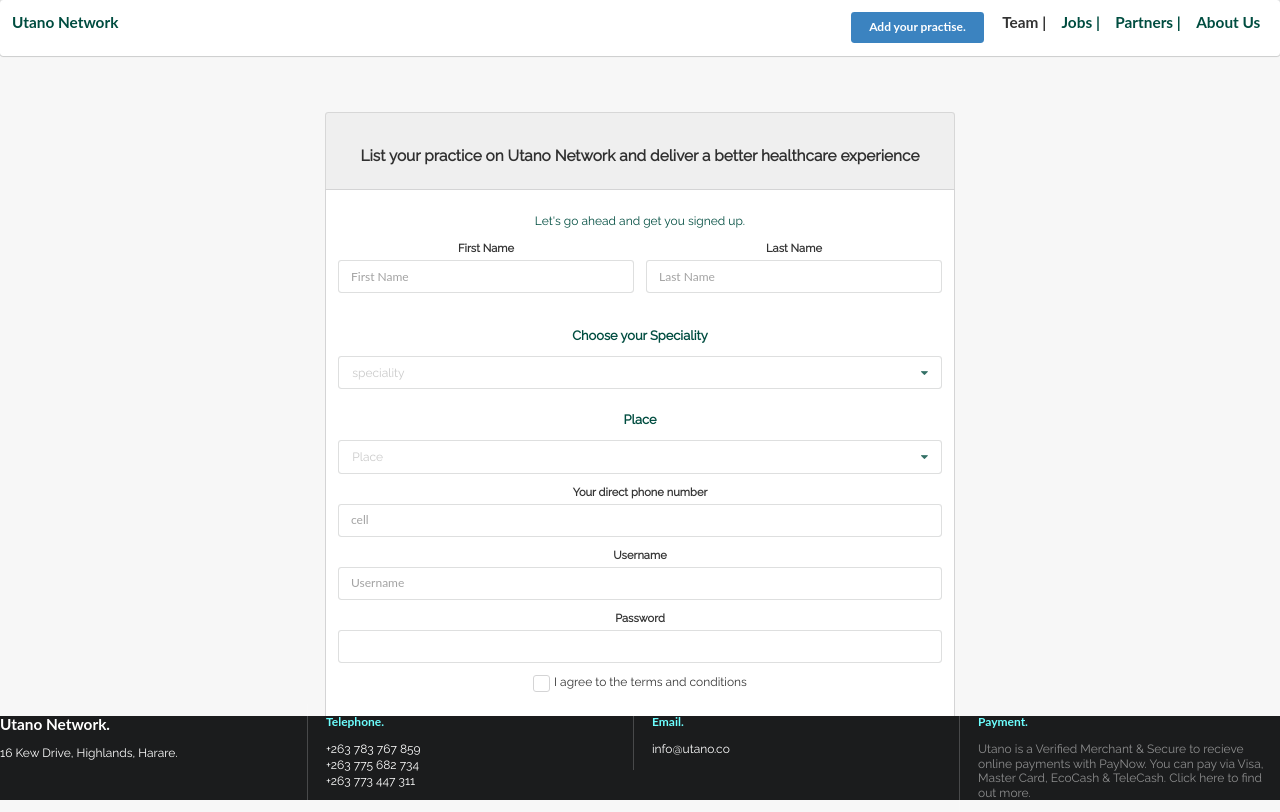
After one commit to AfriKaizen/utano, a CodeIgniter app: page /kaizen/find/practise in a window 1280 px wide. The commit adds this page. Run offline with CodeIgniter, Linux system fonts and the light colour scheme.

Commit message:
more ui adjustments

```diff
--- a/application/config/config.php
+++ b/application/config/config.php
@@ -17,7 +17,7 @@
 |
 */
 //Adonis
-//$config['base_url'] = 'http://localhost/kaizen/utano/';
+$config['base_url'] = 'http://localhost/kaizen/utano/';
 //
 //Steve
 //$config['base_url'] = 'http://localhost/kaizen/utano/app/';
--- a/application/controllers/find.php
+++ b/application/controllers/find.php
@@ -9,4 +9,40 @@
 		$this->load->view('find/index');
 		$this->load->view('footer',$data);
 	}
+
+   public function practise()
+	{
+		$data = array('fullWindow'=> true);
+		$this->load->view('header');
+		$this->load->view('add/practise');
+		$this->load->view('footer',$data);
+	}
+
+	 public function team()
+	{
+		$data = array('fullWindow'=> true);
+		$this->load->view('header');
+		$this->load->view('add/team');
+		$this->load->view('footer',$data);
+	}
+
+	 public function about()
+	{
+		$data = array('fullWindow'=> true);
+		$this->load->view('header');
+		$this->load->view('add/about');
+		$this->load->view('footer',$data);
+	}
+
+   public function jobs()
+	{
+		$data = array('fullWindow'=> true);
+		$this->load->view('header');
+		$this->load->view('add/jobs');
+		$this->load->view('footer',$data);
+	}
+
+
+
+
 }
--- a/application/controllers/home.php
+++ b/application/controllers/home.php
@@ -15,6 +15,9 @@
 		$this->load->view('home/index');
 		$this->load->view('footer',$data);
 	}
+
+
+
 
 	public function get(){
 		$client = new Elasticsearch\Client();
--- /dev/null
+++ b/application/views/add/practise.php
@@ -0,0 +1,88 @@
+
+<div class="ui grid">
+  <div class="four wide column"></div>
+  <div align="center" class="eight wide column">
+      <br/><br/>
+
+<div class="ui attached message">
+  <div class="header">
+
+  </div>
+  <p><h3><strong>List your practice on Utano Network and deliver a better healthcare experience</strong></h3></p>
+</div>
+<form class="ui form attached fluid segment">
+  <p>Let's go ahead and get you signed up.</p>
+  <div class="two fields">
+    <div class="field">
+      <label>First Name</label>
+      <input placeholder="First Name" type="text">
+    </div>
+    <div class="field">
+      <label>Last Name</label>
+      <input placeholder="Last Name" type="text">
+    </div>
+      </div>
+  <div class="field">
+    <p><h4><strong>Choose your Speciality</strong></h4></p>
+    <div class="ui dropdown selection">
+      <input type="hidden" name="medicalaid">
+      <div class="default text">speciality</div>
+      <i class="dropdown icon"></i>
+      <div class="menu">
+        <div class="item" data-value="CORPORATE 24">CORPORATE 24</div>
+        <div class="item" data-value="TN HEALTH">TN HEALTH</div>
+         <div class="item" data-value="PSMAS">PSMAS</div>
+        <div class="item" data-value="OLD MUTUAL">OLD MUTUAL</div>
+        <div class="item" data-value="CORPORATE 24">CORPORATE 24</div>
+        <div class="item" data-value="TN HEALTH">TN HEALTH</div>
+         <div class="item" data-value="PSMAS">PSMAS</div>
+        <div class="item" data-value="OLD MUTUAL">OLD MUTUAL</div>
+      </div>
+    </div>
+
+     <div class="field">
+    <p><h4><strong>Place</strong></h4></p>
+    <div class="ui dropdown selection">
+      <input type="hidden" name="medicalaid">
+      <div class="default text">Place</div>
+      <i class="dropdown icon"></i>
+      <div class="menu">
+       <div class="item" data-value="Harare"></i>Harare</div>
+  <div class="item" data-value="Bulawayo"></i>Bulawayo</div>
+  <div class="item" data-value="Masvingo"></i>Masvingo</div>
+  <div class="item" data-value="Gweru"></i>Gweru</div>
+  <div class="item" data-value="BeitBridge"></i>BeitBridge</div>
+  <div class="item" data-value="Gwanda"></i>Gwanda</div>
+  <div class="item" data-value="Lupane"></i>Lupane</div>
+  <div class="item" data-value="Kwekwe"></i>Kwekwe</div>
+  <div class="item" data-value="Bindura"></i>Bindura</div>
+  <div class="item" data-value="Chinhoyi"></i>Chinhoyi</div>
+      </div>
+    </div>
+
+  </div><div class="field">
+    <label>Your direct phone number</label>
+    <input placeholder="cell" type="text">
+  </div>
+  <div class="field">
+    <label>Username</label>
+    <input placeholder="Username" type="text">
+  </div>
+  <div class="field">
+    <label>Password</label>
+    <input type="password">
+  </div>
+  <div class="inline field">
+    <div class="ui checkbox">
+      <input type="checkbox" id="terms">
+      <label for="terms">I agree to the terms and conditions</label>
+    </div>
+  </div>
+ <div class="hidden content"><br/><br/>
+  <p align="center"><a href="<?php echo base_url()?>find/"><button class="large ui blue button">Get Started</button></a></p>
+  </div>
+</form>
+
+
+</div>
+</div>
--- a/application/views/find/index.php
+++ b/application/views/find/index.php
@@ -1,6 +1,8 @@
 <div class="ui grid">
   <div class="four wide column"></div>
   <div align="center" class="eight wide column">
+
+
       <br/><br/>
       <div class="ui tall segment">
 
@@ -86,4 +88,6 @@
 
   </div>
   <div class="four wide column"></div>
+
+
 </div>
--- a/application/views/header.php
+++ b/application/views/header.php
@@ -7,22 +7,38 @@
   <link rel="icon"
       type="image/png"
       href="<?php echo $url;?>uiux/img/favicon.png">
-    <title>Utano</title>
+    <title>Utano |</title>
     <link rel="stylesheet" type="text/css" href="<?php echo $url?>uiux/semantic-ui/semantic.min.css">
 
   </head>
 
- <div class="ui menu">
-  <div class="header item">
+
+
+<div class="ui segment">
+  <h3 class="ui left floated header">
     <a href="<?php echo  base_url();?>">Utano Network</a>
-  </div>
-  <a class="item">
+  </h3>
+  <h3 class="ui right floated header">
+   <a class="item">
     About Us
   </a>
-  <a class="item">
-    Jobs
+  </h3>
+  <h3 class="ui right floated header">
+   <a class="item">
+    Partners |
   </a>
-  <a class="item">
-    Team
+  </h3>
+  <h3 class="ui right floated header">
+    <a class="item">
+    Jobs  |
   </a>
+  </h3>
+
+  <h3 class="ui right floated header">
+    Team  |
+  </h3>
+  <h3 class="ui right floated header">
+   <a href="<?php echo base_url();?>find/practise" class="ui blue button">Add your practise.</a>
+
+  </h3>
 </div>
```
Also changed, not shown: application/controllers/add.php (added, +10 -0 lines).
